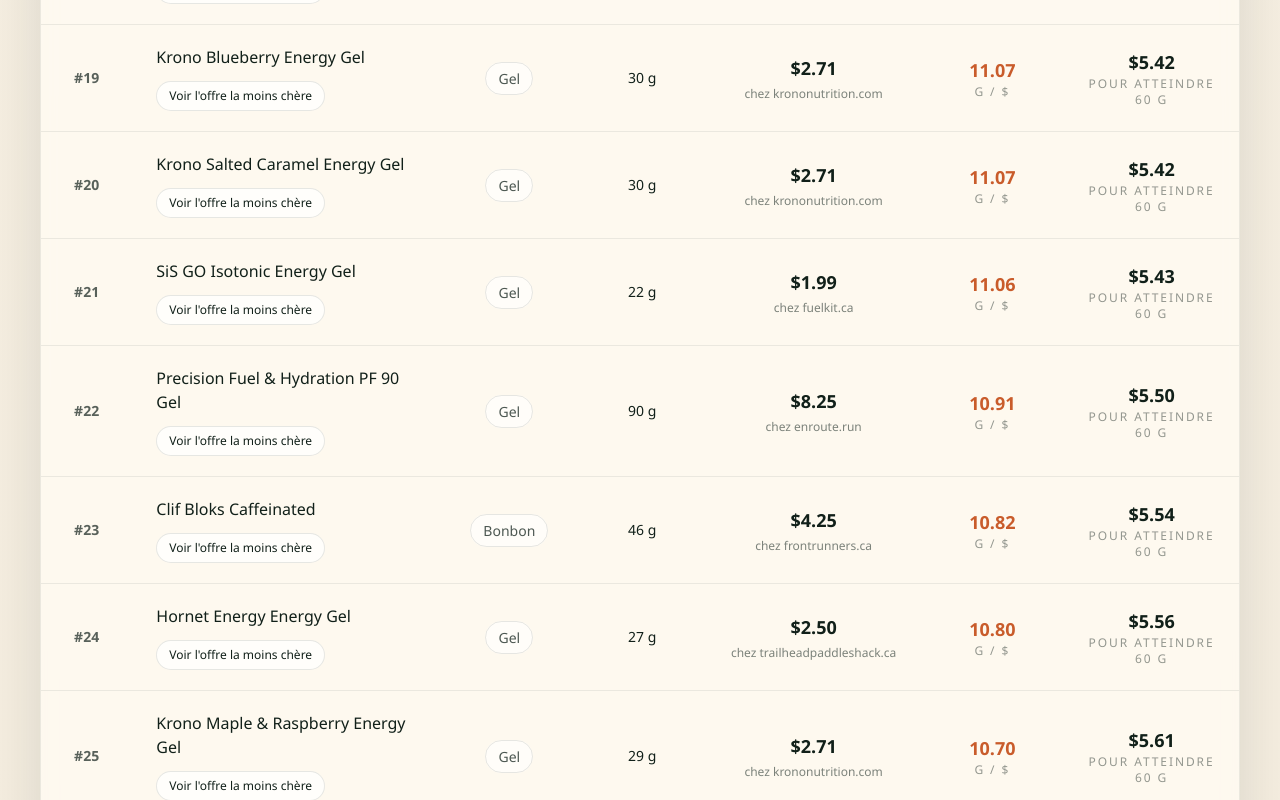
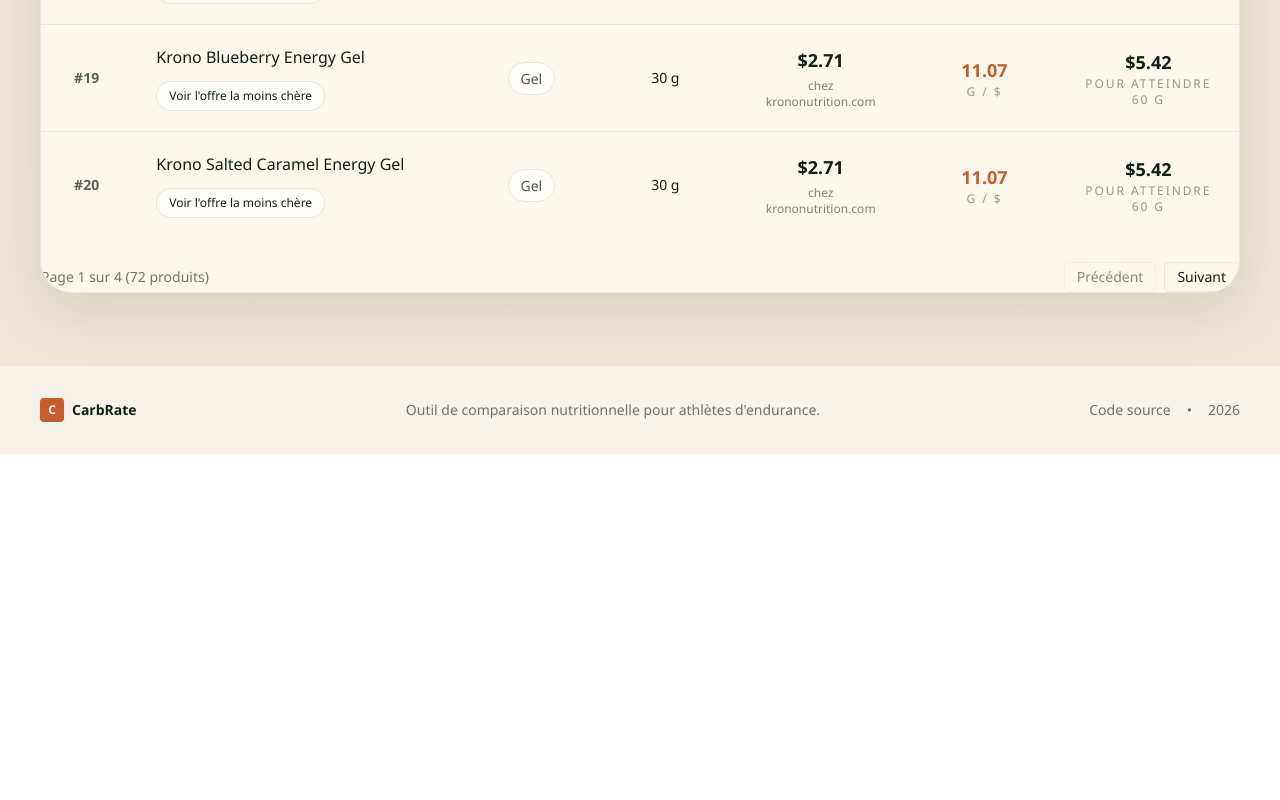
Before and after one commit to nathanguerard-ai/carbrate-site, a Next.js app: page / in a window 1280 px wide. Shown: the part 3720-4520 px from the top of the page. After the commit the page ends 4174 px from the top, so only its background shows below. Built offline with nearby package versions, Linux system fonts and the light colour scheme; no server answers.

Commit message:
Add pagination to products table for better performance

```diff
--- a/app/page.tsx
+++ b/app/page.tsx
@@ -1,6 +1,6 @@
 "use client";
 
-import { useState } from "react";
+import { useState, useEffect } from "react";
 import {
   clampTargetGrams,
   DEFAULT_TARGET_CARBS,
@@ -17,6 +17,12 @@
   const [selectedBrands, setSelectedBrands] = useState<string[]>([]);
   const [searchTerm, setSearchTerm] = useState("");
   const [sortBy, setSortBy] = useState("ratio");
+  const [page, setPage] = useState(1);
+  const itemsPerPage = 20;
+
+  useEffect(() => {
+    setPage(1);
+  }, [selectedTypes, selectedBrands, searchTerm, sortBy, targetGrams]);
   const targetPresets = [30, 60, 90, 120];
   const medalStyles = [
     "border-[#b68b1e] bg-[#f0c75a] text-[#3a2b00]",
@@ -59,6 +65,11 @@
 
     return b.carbsPerDollar - a.carbsPerDollar;
   });
+  const paginatedProducts = visibleProducts.slice(
+    (page - 1) * itemsPerPage,
+    page * itemsPerPage,
+  );
+  const totalPages = Math.ceil(visibleProducts.length / itemsPerPage);
   const best = allProducts[0];
   const visibleBest = visibleProducts[0] ?? best;
   const visibleBrandCount = new Set(
@@ -453,7 +464,7 @@
                 </tr>
               </thead>
               <tbody>
-                {visibleProducts.length === 0 ? (
+                {paginatedProducts.length === 0 ? (
                   <tr>
                     <td
                       colSpan={7}
@@ -463,7 +474,7 @@
                     </td>
                   </tr>
                 ) : null}
-                {visibleProducts.map((product, index) => (
+                {paginatedProducts.map((product, index) => (
                   <tr
                     key={product.id}
                     className={`border-b border-[var(--line)] align-top last:border-b-0 ${
@@ -537,6 +548,30 @@
                 ))}
               </tbody>
             </table>
+
+            {totalPages > 1 && (
+              <div className="mt-6 flex items-center justify-between">
+                <p className="text-sm text-ink/60">
+                  Page {page} sur {totalPages} ({visibleProducts.length} produits)
+                </p>
+                <div className="flex gap-2">
+                  <button
+                    onClick={() => setPage(page - 1)}
+                    disabled={page === 1}
+                    className="rounded px-3 py-1 text-sm border border-[var(--line)] disabled:opacity-50 disabled:cursor-not-allowed hover:bg-white/50"
+                  >
+                    Précédent
+                  </button>
+                  <button
+                    onClick={() => setPage(page + 1)}
+                    disabled={page === totalPages}
+                    className="rounded px-3 py-1 text-sm border border-[var(--line)] disabled:opacity-50 disabled:cursor-not-allowed hover:bg-white/50"
+                  >
+                    Suivant
+                  </button>
+                </div>
+              </div>
+            )}
           </div>
         </div>
       </section>
--- a/data/generated-offers.json
+++ b/data/generated-offers.json
@@ -1,5 +1,5 @@
 {
-  "updatedAt": "2026-04-14T19:32:11.461Z",
+  "updatedAt": "2026-04-14T19:40:28.998Z",
   "analysis": {
     "mode": "cached",
     "pagesFetched": 0,
```
